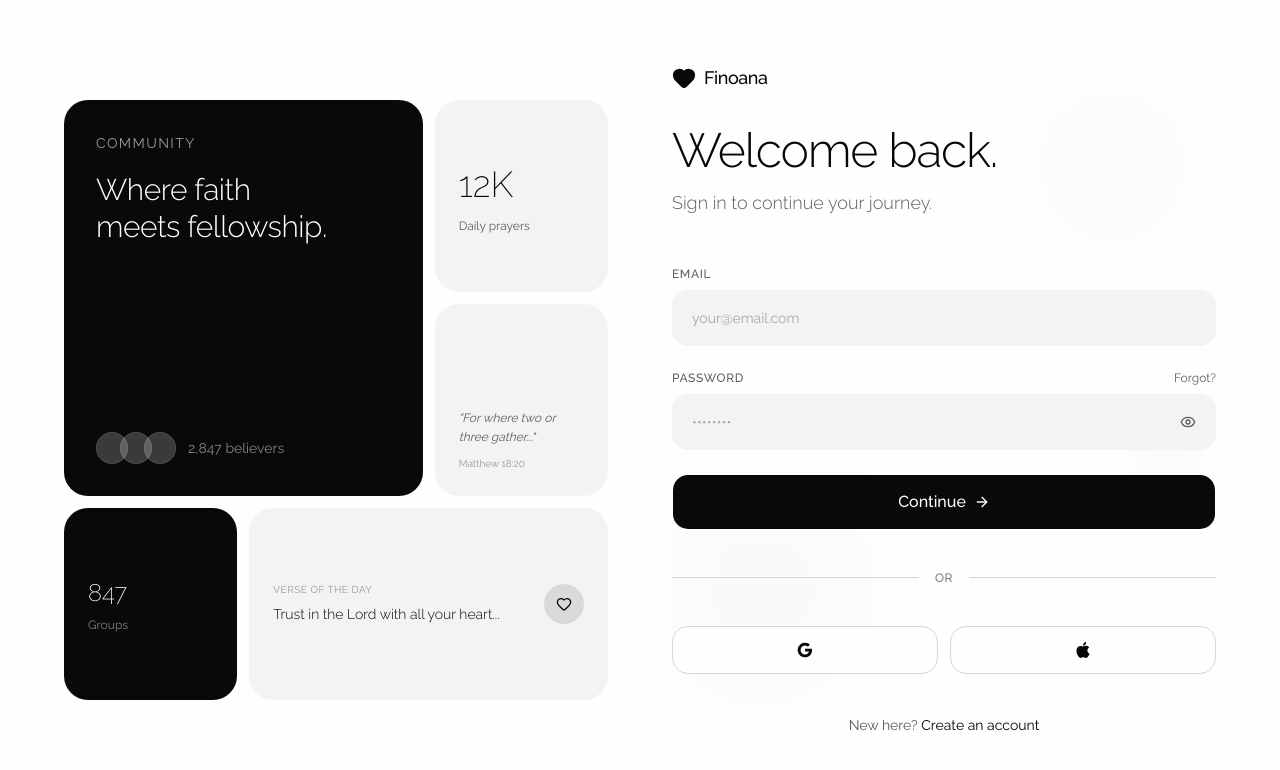
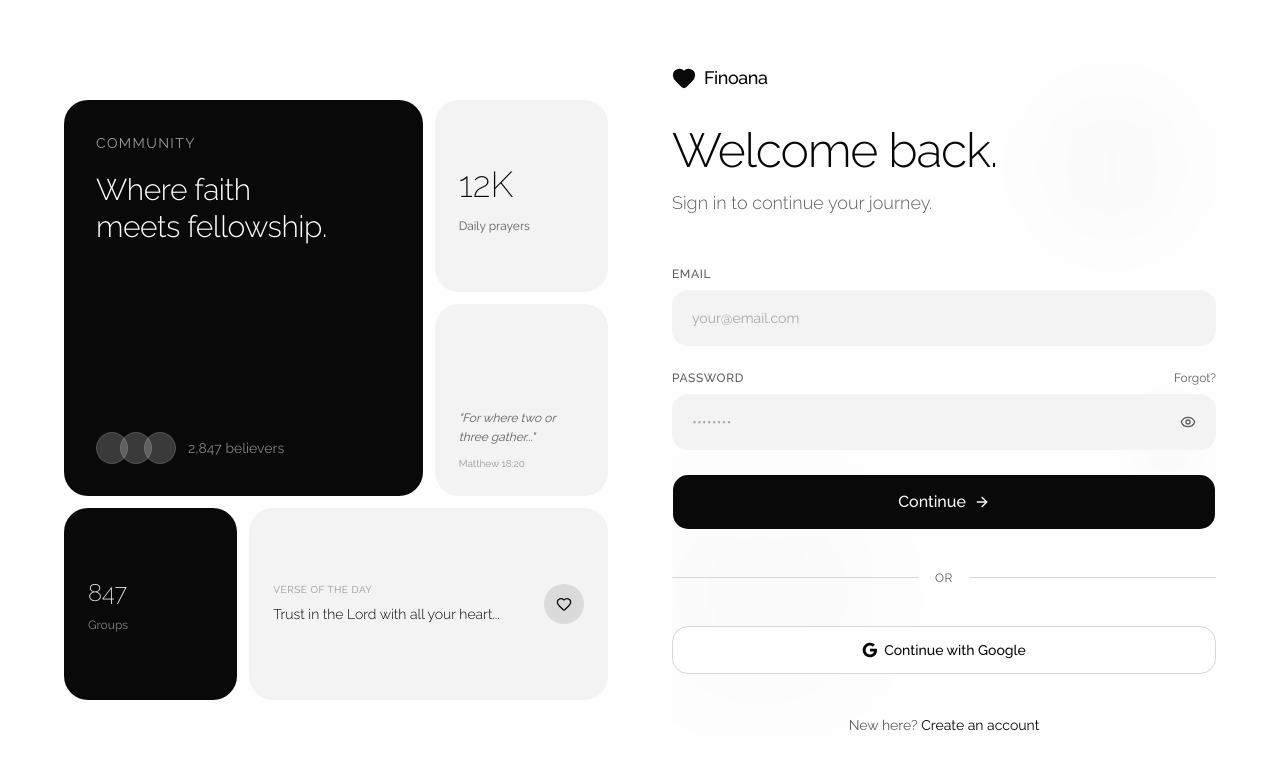
Before and after one commit to Finoana-App/finoana-app, a Next.js app in the folder apps/web/: page /login in a window 1280 px wide. Shown: the top 770 px of the page. Built offline with nearby package versions, Linux system fonts and the light colour scheme.

Commit message:
refactor: add OAuth login button component

```diff
--- a/apps/web/app/(auth)/login/page.tsx
+++ b/apps/web/app/(auth)/login/page.tsx
@@ -3,7 +3,7 @@
 import Link from 'next/link';
 import { useState } from 'react';
 import { motion } from 'motion/react';
-import { RightSideWrapper } from '@/components/auth';
+import { Divider, OAuth, RightSideWrapper } from '@/components/auth';
 
 import { Button } from '@workspace/ui/components/button';
 import { Input } from '@workspace/ui/components/input';
@@ -88,53 +88,8 @@ export default function Login() {
             <ArrowRight className="h-4 w-4 transition-transform group-hover:translate-x-1" />
           </Button>
         </motion.div>
-        <div className="relative py-4">
-          <div className="absolute inset-0 flex items-center">
-            <div className="border-border w-full border-t" />
-          </div>
-          <div className="relative flex justify-center">
-            <span className="bg-background text-muted-foreground px-4 text-xs tracking-wider uppercase">or</span>
-          </div>
-        </div>
-        <div className="grid grid-cols-2 gap-3">
-          <motion.div whileHover={{ scale: 1.02 }} whileTap={{ scale: 0.98 }}>
-            <Button
-              type="button"
-              variant="outline"
-              className="border-border hover:bg-secondary h-12 w-full rounded-2xl transition-all"
-            >
-              <svg className="h-4 w-4" viewBox="0 0 24 24">
-                <path
-                  fill="currentColor"
-                  d="M22.56 12.25c0-.78-.07-1.53-.2-2.25H12v4.26h5.92c-.26 1.37-1.04 2.53-2.21 3.31v2.77h3.57c2.08-1.92 3.28-4.74 3.28-8.09z"
-                />
-                <path
-                  fill="currentColor"
-                  d="M12 23c2.97 0 5.46-.98 7.28-2.66l-3.57-2.77c-.98.66-2.23 1.06-3.71 1.06-2.86 0-5.29-1.93-6.16-4.53H2.18v2.84C3.99 20.53 7.7 23 12 23z"
-                />
-                <path
-                  fill="currentColor"
-                  d="M5.84 14.09c-.22-.66-.35-1.36-.35-2.09s.13-1.43.35-2.09V7.07H2.18C1.43 8.55 1 10.22 1 12s.43 3.45 1.18 4.93l2.85-2.22.81-.62z"
-                />
-                <path
-                  fill="currentColor"
-                  d="M12 5.38c1.62 0 3.06.56 4.21 1.64l3.15-3.15C17.45 2.09 14.97 1 12 1 7.7 1 3.99 3.47 2.18 7.07l3.66 2.84c.87-2.6 3.3-4.53 6.16-4.53z"
-                />
-              </svg>
-            </Button>
-          </motion.div>
-          <motion.div whileHover={{ scale: 1.02 }} whileTap={{ scale: 0.98 }}>
-            <Button
-              type="button"
-              variant="outline"
-              className="border-border hover:bg-secondary h-12 w-full rounded-2xl transition-all"
-            >
-              <svg className="h-4 w-4" fill="currentColor" viewBox="0 0 24 24">
-                <path d="M12.152 6.896c-.948 0-2.415-1.078-3.96-1.04-2.04.027-3.91 1.183-4.961 3.014-2.117 3.675-.546 9.103 1.519 12.09 1.013 1.454 2.208 3.09 3.792 3.039 1.52-.065 2.09-.987 3.935-.987 1.831 0 2.35.987 3.96.948 1.637-.026 2.676-1.48 3.676-2.948 1.156-1.688 1.636-3.325 1.662-3.415-.039-.013-3.182-1.221-3.22-4.857-.026-3.04 2.48-4.494 2.597-4.559-1.429-2.09-3.623-2.324-4.39-2.376-2-.156-3.675 1.09-4.61 1.09zM15.53 3.83c.843-1.012 1.4-2.427 1.245-3.83-1.207.052-2.662.805-3.532 1.818-.78.896-1.454 2.338-1.273 3.714 1.338.104 2.715-.688 3.559-1.701" />
-              </svg>
-            </Button>
-          </motion.div>
-        </div>
+        <Divider />
+        <OAuth />
         <p className="text-muted-foreground pt-4 text-center text-sm">
           New here?{' '}
           <Link href="/register" className="text-foreground underline-offset-4 hover:underline">
--- /dev/null
+++ b/apps/web/components/auth/divider.tsx
@@ -0,0 +1,12 @@
+export function Divider() {
+  return (
+    <div className="relative py-4">
+      <div className="absolute inset-0 flex items-center">
+        <div className="border-border w-full border-t" />
+      </div>
+      <div className="relative flex justify-center">
+        <span className="bg-background text-muted-foreground px-4 text-xs tracking-wider uppercase">or</span>
+      </div>
+    </div>
+  );
+}
--- a/apps/web/components/auth/index.ts
+++ b/apps/web/components/auth/index.ts
@@ -1,2 +1,4 @@
 export * from './left-side';
 export * from './right-side-wrapper';
+export * from './oauth';
+export * from './divider'
--- /dev/null
+++ b/apps/web/components/auth/oauth.tsx
@@ -0,0 +1,35 @@
+import { motion } from 'motion/react';
+
+import { Button } from '@workspace/ui/components/button';
+
+export function OAuth() {
+  return (
+    <motion.div whileHover={{ scale: 1.02 }} whileTap={{ scale: 0.98 }}>
+      <Button
+        type="button"
+        variant="outline"
+        className="border-border hover:bg-secondary h-12 w-full rounded-2xl transition-all"
+      >
+        <svg className="h-4 w-4" viewBox="0 0 24 24">
+          <path
+            fill="currentColor"
+            d="M22.56 12.25c0-.78-.07-1.53-.2-2.25H12v4.26h5.92c-.26 1.37-1.04 2.53-2.21 3.31v2.77h3.57c2.08-1.92 3.28-4.74 3.28-8.09z"
+          />
+          <path
+            fill="currentColor"
+            d="M12 23c2.97 0 5.46-.98 7.28-2.66l-3.57-2.77c-.98.66-2.23 1.06-3.71 1.06-2.86 0-5.29-1.93-6.16-4.53H2.18v2.84C3.99 20.53 7.7 23 12 23z"
+          />
+          <path
+            fill="currentColor"
+            d="M5.84 14.09c-.22-.66-.35-1.36-.35-2.09s.13-1.43.35-2.09V7.07H2.18C1.43 8.55 1 10.22 1 12s.43 3.45 1.18 4.93l2.85-2.22.81-.62z"
+          />
+          <path
+            fill="currentColor"
+            d="M12 5.38c1.62 0 3.06.56 4.21 1.64l3.15-3.15C17.45 2.09 14.97 1 12 1 7.7 1 3.99 3.47 2.18 7.07l3.66 2.84c.87-2.6 3.3-4.53 6.16-4.53z"
+          />
+        </svg>
+        <span>Continue with Google</span>
+      </Button>
+    </motion.div>
+  );
+}
```
